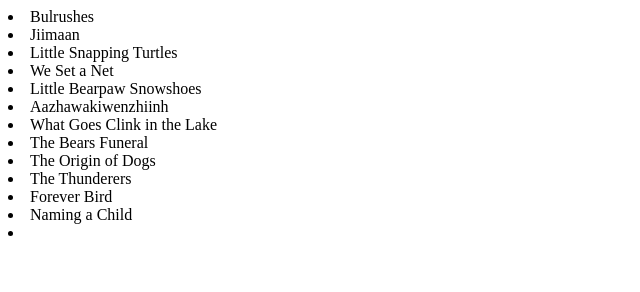
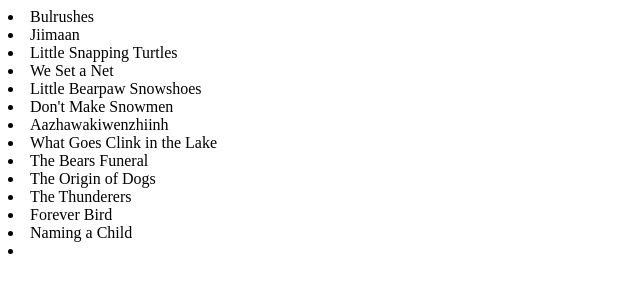
Before and after one commit to Animoons/animoons.github.io, a plain HTML site: page pagelist.html in a window 1280 px wide. Shown: the whole page, without its empty margins (0-640 px from the left). Drawn offline with Linux system fonts and the light colour scheme.

Commit message:
Update pagelist.html

```diff
--- a/pagelist.html
+++ b/pagelist.html
@@ -18,6 +18,7 @@
 <li>	Little Snapping Turtles
 <li>	We Set a Net
 <li>	Little Bearpaw Snowshoes
+<li>	Don't Make Snowmen
 <li>	Aazhawakiwenzhiinh
 <li>	What Goes Clink in the Lake
 <li>	The Bears Funeral
```
